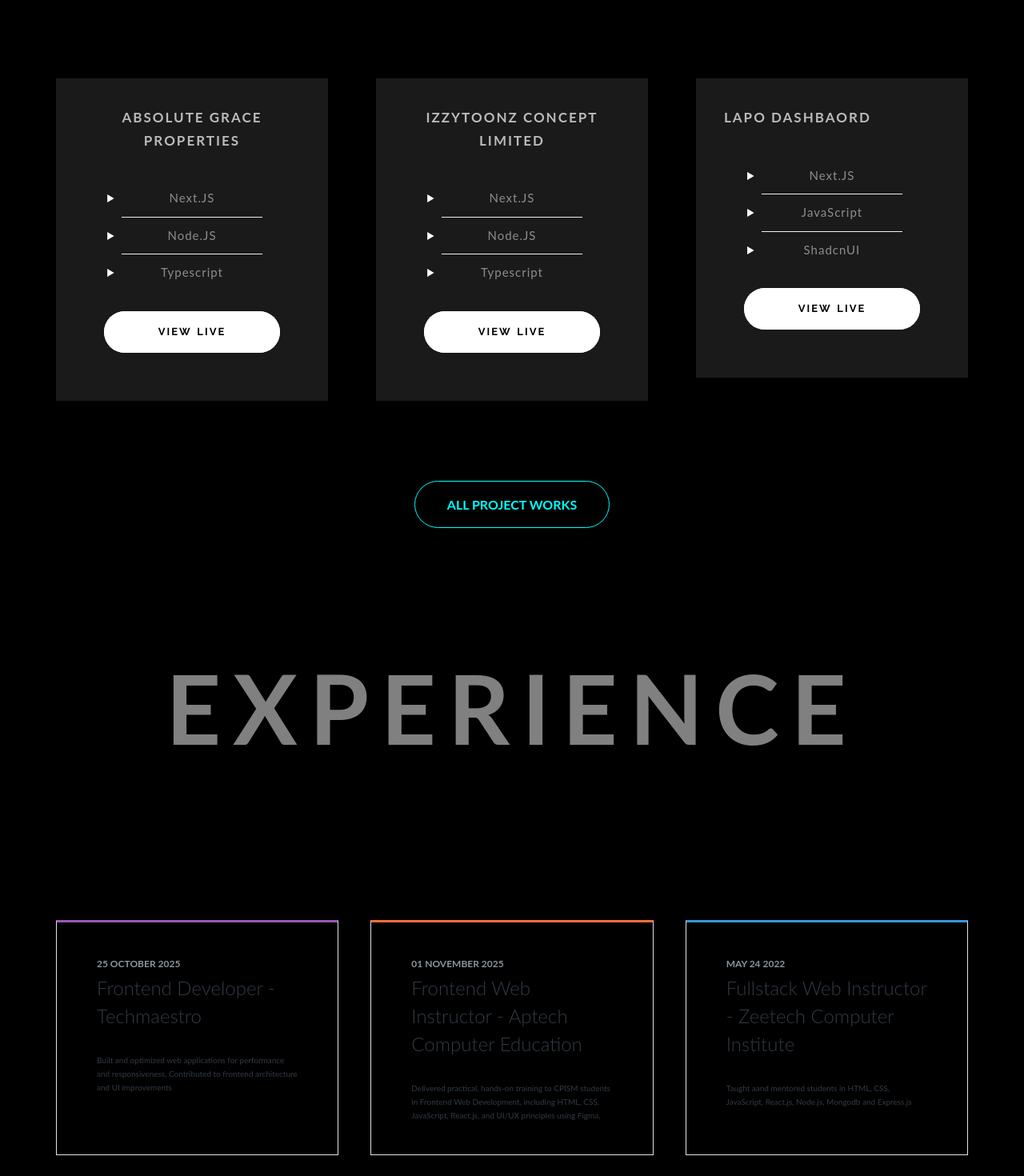
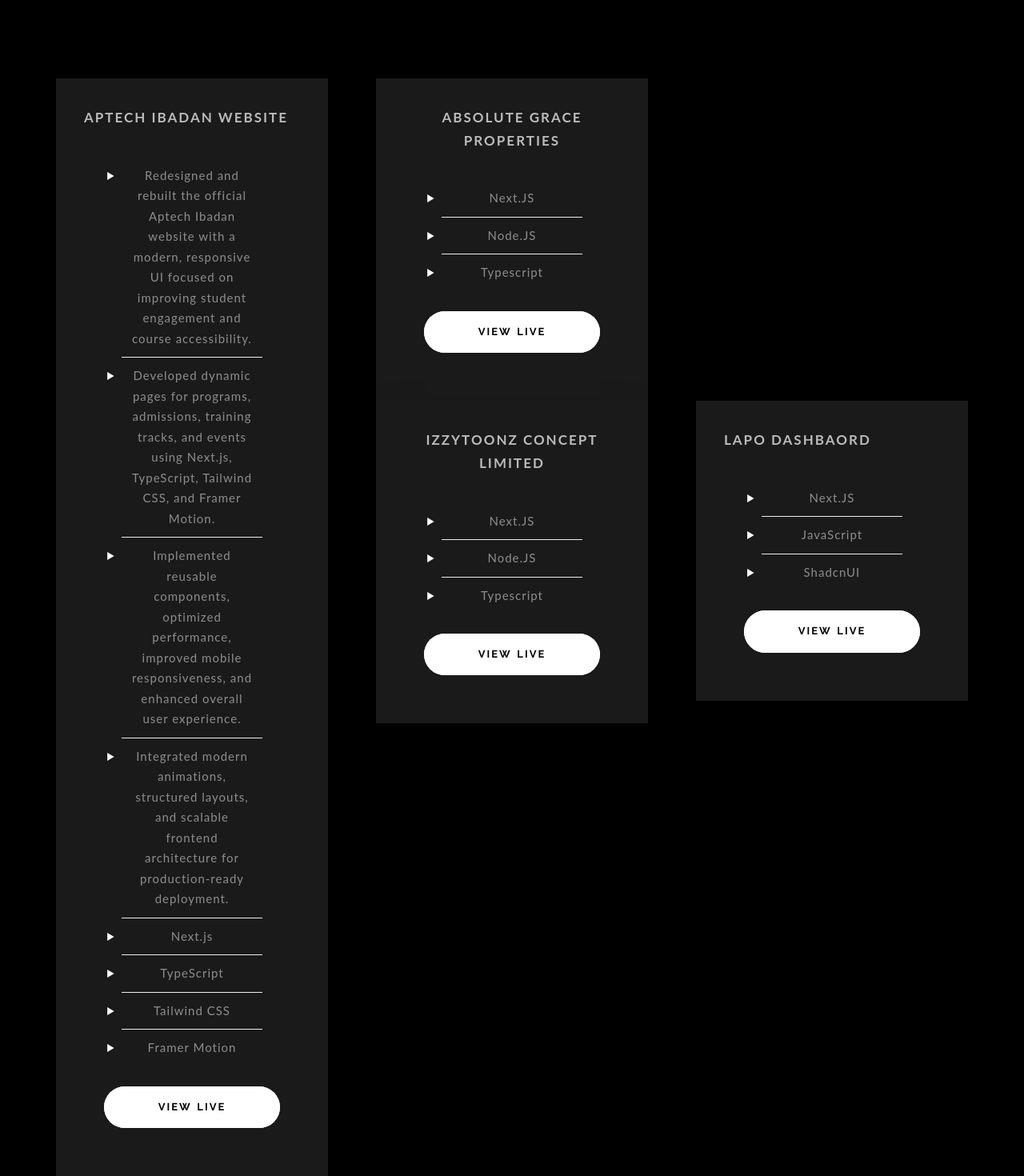
Before and after one commit to De-Slorex1/portfolio, a React (Vite) app: page / in a window 1280 px wide. Shown: the part 1860-3330 px from the top of the page at 80% size. Built offline with nearby package versions, Linux system fonts and the light colour scheme; a web font is replaced by a local one.

Commit message:
Update Main.jsx

```diff
--- a/src/components/Main.jsx
+++ b/src/components/Main.jsx
@@ -76,6 +76,24 @@
                         <br />
 
                         <div className="row">
+                                <ProjectCard
+                                  title={"APTECH IBADAN WEBSITE"}
+                                  link="https://aptechibadan.com/"
+                                  linkName="View live"
+                                >
+                                    <li>Redesigned and rebuilt the official Aptech Ibadan website with a modern, responsive UI focused on improving student engagement and course accessibility.</li>
+
+                                    <li>Developed dynamic pages for programs, admissions, training tracks, and events using Next.js, TypeScript, Tailwind CSS, and Framer Motion.</li>
+
+                                    <li>Implemented reusable components, optimized performance, improved mobile responsiveness, and enhanced overall user experience.</li>
+
+                                    <li>Integrated modern animations, structured layouts, and scalable frontend architecture for production-ready deployment.</li>
+
+                                    <li>Next.js</li>
+                                    <li>TypeScript</li>
+                                    <li>Tailwind CSS</li>
+                                    <li>Framer Motion</li>
+                                </ProjectCard>
                                 <ProjectCard title={"ABSOLUTE GRACE PROPERTIES"} link="https://www.absolutegraceproperties.com/" linkName="View live">
                                         <li>Next.JS</li>
                                         <li>Node.JS</li>
```
